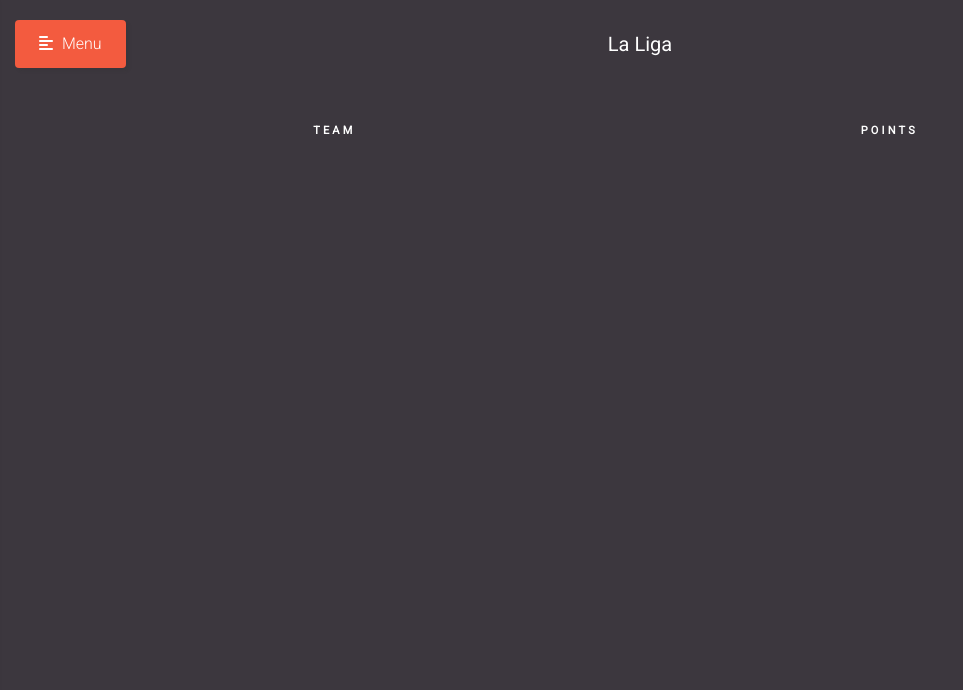
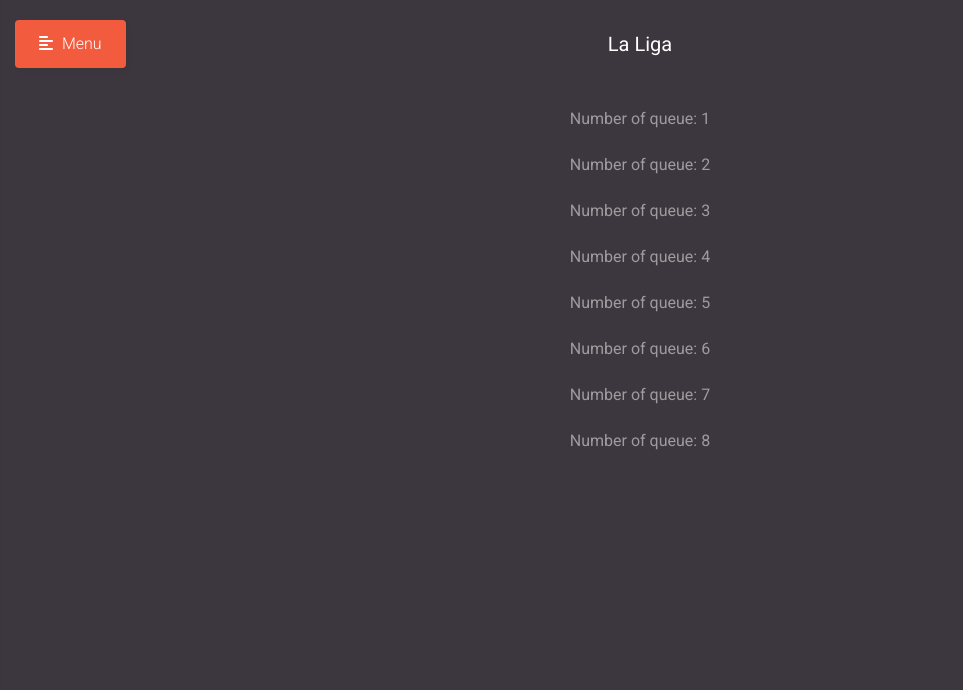
Before and after one commit to kubasmsjk/SneakyPitch, a Django app: page /queues/ in a window 1280 px wide. Shown: the top 690 px of the page, without its empty margins (0-963 px from the left). Run offline with Django 4.2, Linux system fonts and the light colour scheme; data that the repository does not hold is empty; some libraries are stand-ins or nearby versions.

Commit message:
zrobienie kolejek/jako tako

```diff
--- a/GamePLAY/templates/queues.html
+++ b/GamePLAY/templates/queues.html
@@ -1,4 +1,3 @@
-<!doctype html>
 {% extends 'main.html' %}
 {% block sidebar %}
     {% load  static %}
@@ -30,24 +29,134 @@
 
 
             <div class="table-responsive">
-
+                <P><b>Number of queue: 1</b></P>
+                {% for o in queue_objects %}
+                    {% if o.queue_number == 1 %}
                         <table class="table table-striped custom-table">
-                    <thead>
-                    <tr>
-                        <th scope="col">Team</th>
-                        <th scope="col">Points</th>
-                    </tr>
-                    </thead>
                             <tbody>
                             <tr scope="row">
-                        {% for o in team_objects %}
-                            <td>{{ o.team_name }}</td>
-                            <td>{{ o.points }}</td>
+                                <td>{{ o.home_team }}</td>
+                                <td>{{ o.match_score }}</td>
+                                <td>{{ o.visiting_team }}</td>
+                                <td>{{ o.match_date }}</td>
+                                <td>{{ o.queue_number }}</td>
                             </tr>
+                            </tbody>
+                        </table>
+                    {% endif %}
                 {% endfor %}
+                <P><b>Number of queue: 2</b></P>
+                {% for o in queue_objects %}
+                    {% if o.queue_number == 2 %}
+                        <table class="table table-striped custom-table">
+                            <tbody>
+                            <tr scope="row">
+                                <td>{{ o.home_team }}</td>
+                                <td>{{ o.match_score }}</td>
+                                <td>{{ o.visiting_team }}</td>
+                                <td>{{ o.match_date }}</td>
+                                <td>{{ o.queue_number }}</td>
+                            </tr>
                             </tbody>
-
                         </table>
+                    {% endif %}
+                {% endfor %}
+                <P><b>Number of queue: 3</b></P>
+                {% for o in queue_objects %}
+                    {% if o.queue_number == 3 %}
+                        <table class="table table-striped custom-table">
+                            <tbody>
+                            <tr scope="row">
+                                <td>{{ o.home_team }}</td>
+                                <td>{{ o.match_score }}</td>
+                                <td>{{ o.visiting_team }}</td>
+                                <td>{{ o.match_date }}</td>
+                                <td>{{ o.queue_number }}</td>
+                            </tr>
+                            </tbody>
+                        </table>
+                    {% endif %}
+                {% endfor %}
+                <P><b>Number of queue: 4</b></P>
+                {% for o in queue_objects %}
+                    {% if o.queue_number == 4 %}
+                        <table class="table table-striped custom-table">
+                            <tbody>
+                            <tr scope="row">
+                                <td>{{ o.home_team }}</td>
+                                <td>{{ o.match_score }}</td>
+                                <td>{{ o.visiting_team }}</td>
+                                <td>{{ o.match_date }}</td>
+                                <td>{{ o.queue_number }}</td>
+                            </tr>
+                            </tbody>
+                        </table>
+                    {% endif %}
+                {% endfor %}
+                <P><b>Number of queue: 5</b></P>
+                {% for o in queue_objects %}
+                    {% if o.queue_number == 5 %}
+                        <table class="table table-striped custom-table">
+                            <tbody>
+                            <tr scope="row">
+                                <td>{{ o.home_team }}</td>
+                                <td>{{ o.match_score }}</td>
+                                <td>{{ o.visiting_team }}</td>
+                                <td>{{ o.match_date }}</td>
+                                <td>{{ o.queue_number }}</td>
+                            </tr>
+                            </tbody>
+                        </table>
+                    {% endif %}
+                {% endfor %}
+                <P><b>Number of queue: 6</b></P>
+                {% for o in queue_objects %}
+                    {% if o.queue_number == 6 %}
+                        <table class="table table-striped custom-table">
+                            <tbody>
+                            <tr scope="row">
+                                <td>{{ o.home_team }}</td>
+                                <td>{{ o.match_score }}</td>
+                                <td>{{ o.visiting_team }}</td>
+                                <td>{{ o.match_date }}</td>
+                                <td>{{ o.queue_number }}</td>
+                            </tr>
+                            </tbody>
+                        </table>
+                    {% endif %}
+                {% endfor %}
+                <P><b>Number of queue: 7</b></P>
+                {% for o in queue_objects %}
+                    {% if o.queue_number == 7 %}
+                        <table class="table table-striped custom-table">
+                            <tbody>
+                            <tr scope="row">
+                                <td>{{ o.home_team }}</td>
+                                <td>{{ o.match_score }}</td>
+                                <td>{{ o.visiting_team }}</td>
+                                <td>{{ o.match_date }}</td>
+                                <td>{{ o.queue_number }}</td>
+                            </tr>
+                            </tbody>
+                        </table>
+                    {% endif %}
+                {% endfor %}
+                <P><b>Number of queue: 8</b></P>
+                {% for o in queue_objects %}
+                    {% if o.queue_number == 8 %}
+                        <table class="table table-striped custom-table">
+                            <tbody>
+                            <tr scope="row">
+                                <td>{{ o.home_team }}</td>
+                                <td>{{ o.match_score }}</td>
+                                <td>{{ o.visiting_team }}</td>
+                                <td>{{ o.match_date }}</td>
+                                <td>{{ o.queue_number }}</td>
+                            </tr>
+                            </tbody>
+                        </table>
+                    {% endif %}
+                {% endfor %}
             </div>
         </div>
 
--- a/GamePLAY/views.py
+++ b/GamePLAY/views.py
@@ -30,7 +30,9 @@
 
 
 def queuesView(request):
-    return render(request, 'queues.html')
+    queue_objects = Match.objects.all().order_by('queue_number', 'match_date')
+    dane_queue = {'queue_objects': queue_objects}
+    return render(request, 'queues.html', dane_queue)
 
 
 def teamsView(request):
--- a/static/js/dropdownmenu.js
+++ b/static/js/dropdownmenu.js
@@ -1,5 +1,7 @@
  jQuery(document).ready(function() {
 $(".more").click(function(){
     $('.details-list').toggle();
+    $(".footer-container").css("bottom","auto")
 });
+
 });
```
Lines whose indentation alone changed are shown as unchanged.
